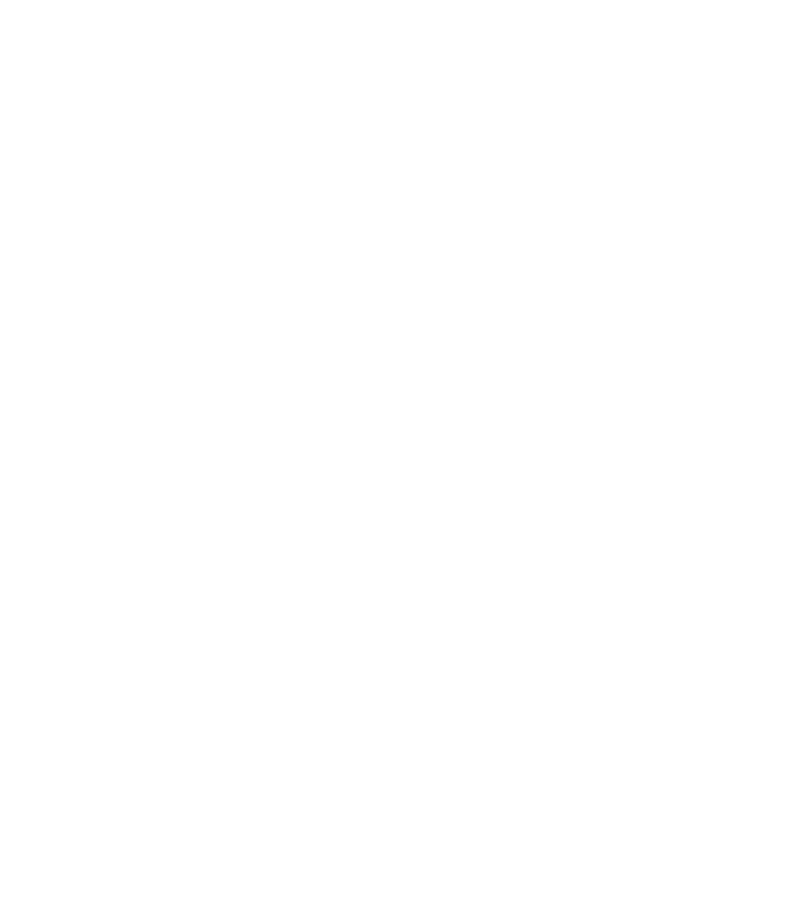
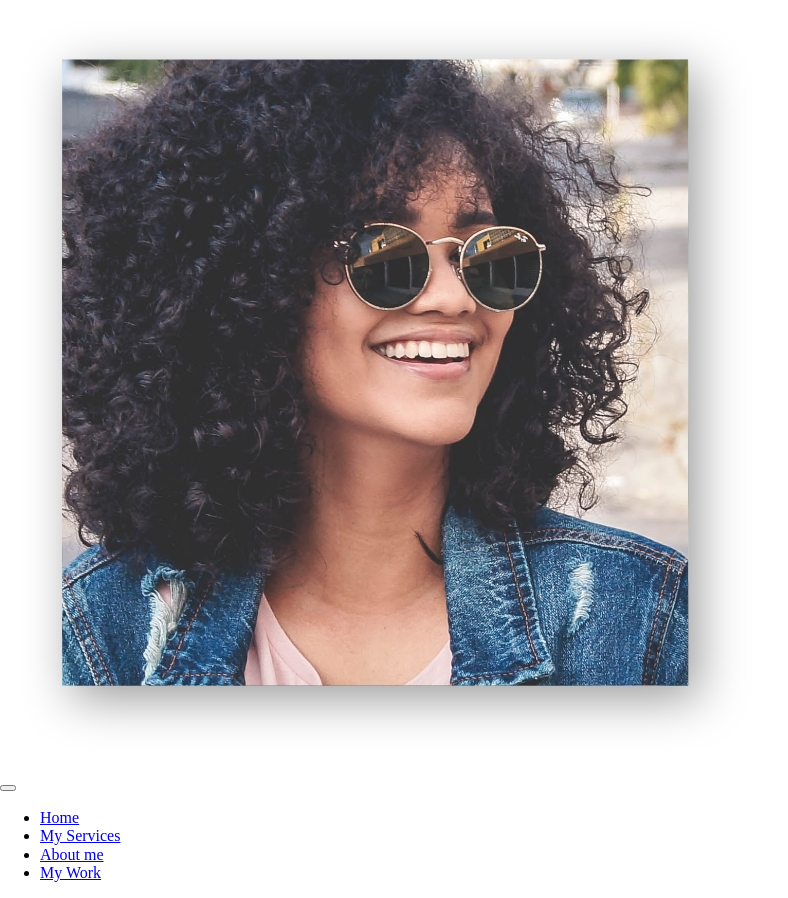
Before and after one commit to candytale55/jane-dev-personal-website, a plain HTML site: page index.html in a window 1280 px wide. Shown: the whole page, without its empty margins (0-788 px from the left). Before the commit the page ends 800 px from the top, so only its background shows below. Drawn offline with nearby package versions, Linux system fonts and the light colour scheme.

Commit message:
setup: add head metadata and create header / nav bar (just html)

```diff
--- a/index.html
+++ b/index.html
@@ -13,7 +13,22 @@
 </head>
 
 <body>
-
+<header>
+    <div class="logo">
+        <img src="./img/dev-jane-01.jpg" alt="">
+    </div>
+</header>
+<button class="nav-toggle" aria-label="toggle-navigation">
+    <span class="hamburger"></span>
+</button>
+<nav class="nav">
+                <ul class="nav__list">
+                    <li class="nav__item"><a href="#" class="nav__link">Home</a></li>
+                    <li class="nav__item"><a href="#" class="nav__link">My Services</a></li>
+                    <li class="nav__item"><a href="#" class="nav__link">About me</a></li>
+                    <li class="nav__item"><a href="#" class="nav__link">My Work</a></li>
+                </ul>
+</nav>
 </body>
 
 </html>
```
